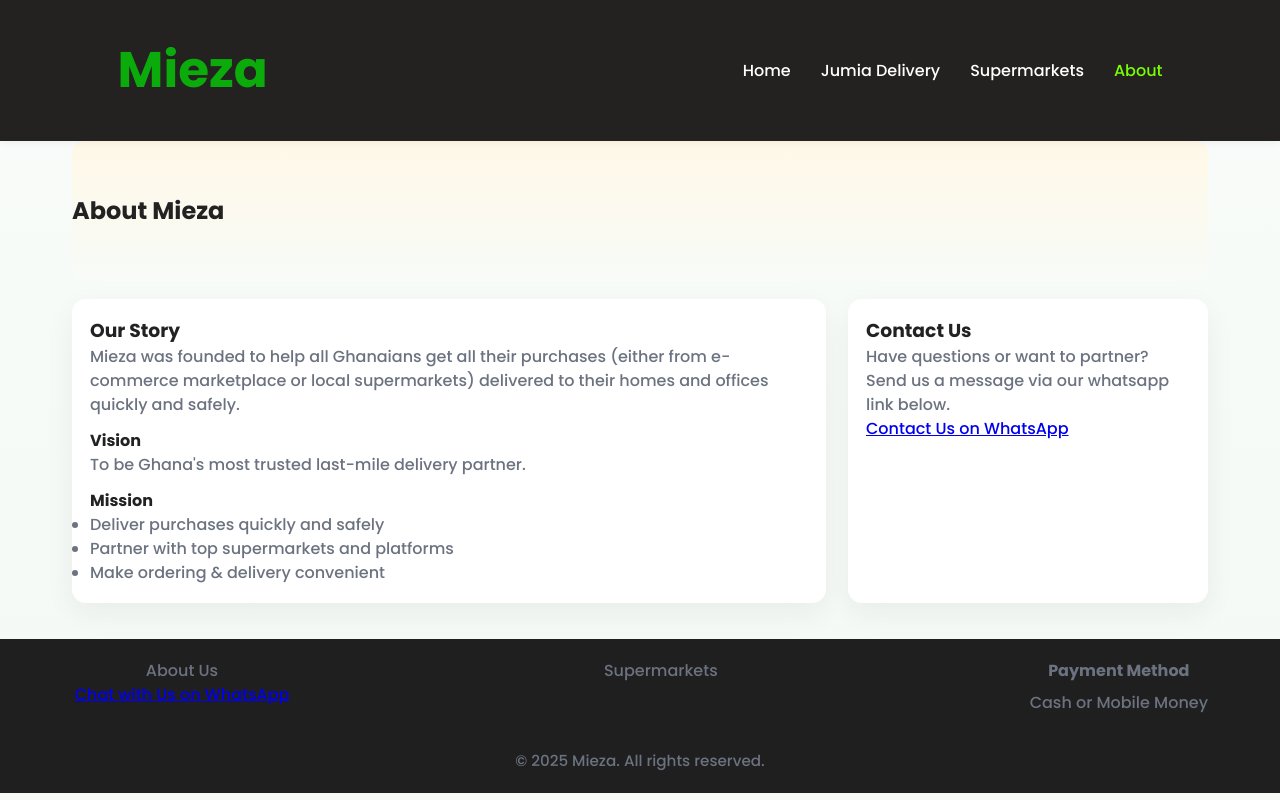
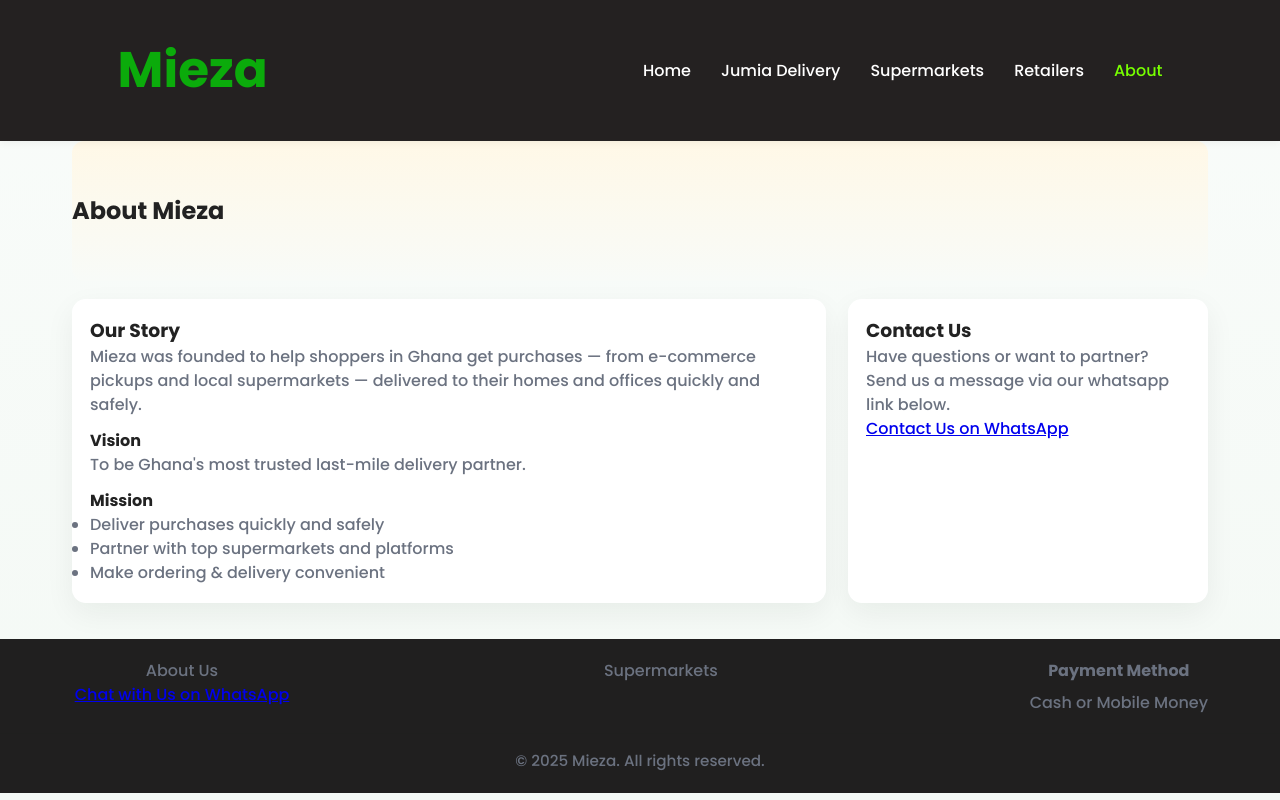
Before and after one commit to Spotless01/miezadelivery, a plain HTML site: page about.html in a window 1280 px wide. Drawn offline with Linux system fonts and the light colour scheme.

Commit message:
Update about.html

```diff
--- a/about.html
+++ b/about.html
@@ -26,18 +26,12 @@
         <li><a href="index.html">Home</a></li>
         <li><a href="jumia-delivery.html">Jumia Delivery</a></li>
         <li><a href="supermarkets.html">Supermarkets</a></li>
+                <li><a href="retailers.html">Retailers</a></li>
         <li><a href="about.html" class="active">About</a></li>
       </ul>
     </nav>
   </div>
 </header>
-
-
-
-
-
-
-
   <main class="container about-section fade-up">
     <section class="page-hero hero-cream">
       <h2>About Mieza</h2>
@@ -46,7 +40,7 @@
     <div class="about-grid" style="display:grid;grid-template-columns:1fr 360px;gap:22px;margin-top:18px">
       <div class="about-panel card">
         <h3>Our Story</h3>
-        <p class="muted">Mieza was founded to help all Ghanaians get all their purchases (either from e-commerce marketplace or local supermarkets) delivered to their homes and offices quickly and safely.</p>
+        <p class="muted">Mieza was founded to help shoppers in Ghana get purchases — from e-commerce pickups and local supermarkets — delivered to their homes and offices quickly and safely.</p>
 
         <h4 style="margin-top:12px">Vision</h4>
         <p class="muted">To be Ghana's most trusted last-mile delivery partner.</p>
```
